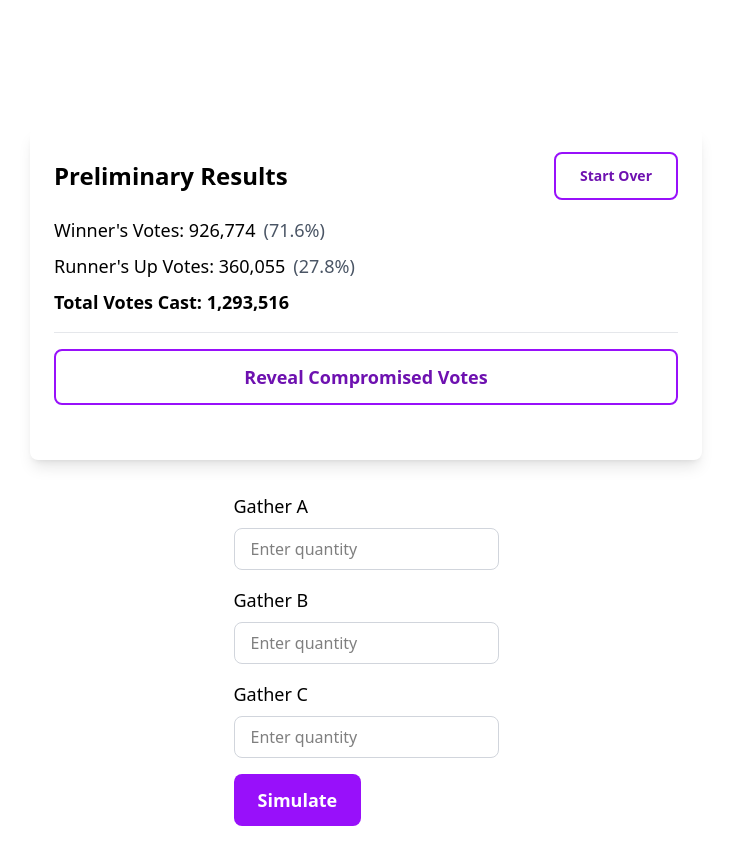
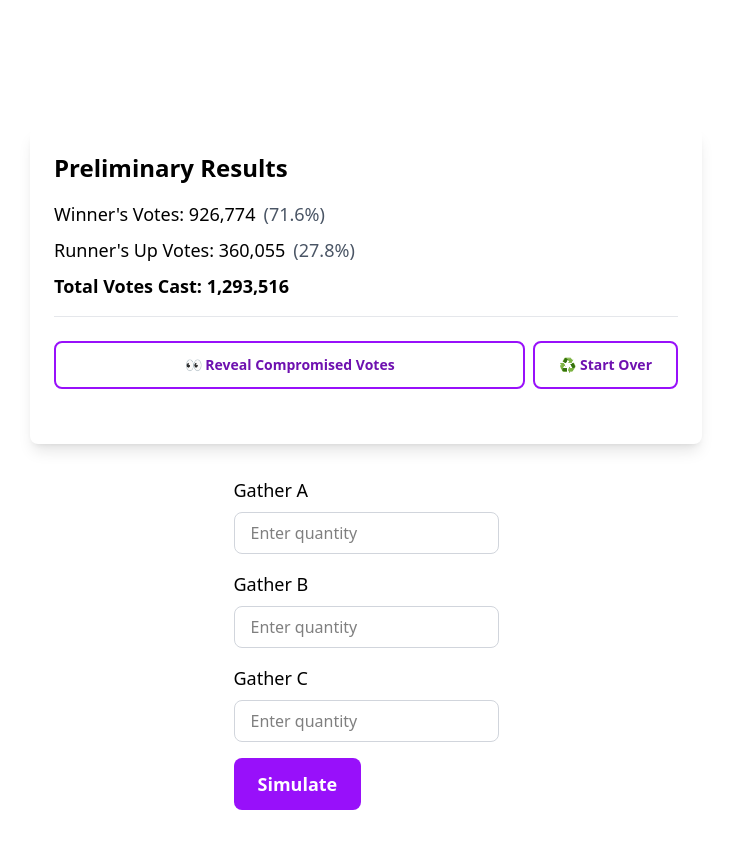
Before and after one commit to dsernst/simulate-corrupted-election, a Next.js app: page / in a window 1280 px wide. Both pictures are taken after a click on the button "Simulate new Election". Shown: the top 864 px of the page, without its empty margins (274-1005 px from the left). Built offline with nearby package versions, Linux system fonts and the light colour scheme.

Commit message:
Move 'Start Over' next to reveal

```diff
--- a/app/components/SimulationResults.tsx
+++ b/app/components/SimulationResults.tsx
@@ -16,16 +16,7 @@ export function SimulationResultsDisplay({
 }: SimulationResultsProps) {
   return (
     <div className="mt-8 p-6 bg-white shadow-lg rounded-lg w-full max-w-2xl">
-      <div className="flex justify-between items-center mb-4">
-        <h2 className="text-2xl font-bold">Preliminary Results</h2>
-        <Button
-          onClick={onStartOver}
-          variant="outline"
-          className="text-sm py-2 px-4"
-        >
-          Start Over
-        </Button>
-      </div>
+      <h2 className="text-2xl font-bold mb-4">Preliminary Results</h2>
       <div className="space-y-2 mb-6">
         <p className="text-lg">
           Winner&apos;s Votes: {results.winnerVotes.toLocaleString()}
@@ -43,17 +34,17 @@ export function SimulationResultsDisplay({
           Total Votes Cast: {results.totalVotes.toLocaleString()}
         </p>
 
-        <div className="mt-4 pt-4 border-t border-gray-200 h-20">
+        <div className="mt-4 pt-4 border-t border-gray-200 h-20 flex justify-between items-center">
           {!showCompromised ? (
             <Button
               onClick={onToggleCompromised}
               variant="outline"
-              className="w-full"
+              className="text-sm flex-1 mr-2"
             >
-              Reveal Compromised Votes
+              👀 Reveal Compromised Votes
             </Button>
           ) : (
-            <div className="p-4 bg-red-50 rounded-lg">
+            <div className="p-4 bg-red-50 rounded-lg flex-1 mr-2">
               <p className="text-lg text-red-700">
                 Compromised Votes: {results.compromisedVotes.toLocaleString()}
                 <span className="text-red-600 ml-2">
@@ -62,6 +53,13 @@ export function SimulationResultsDisplay({
               </p>
             </div>
           )}
+          <Button
+            onClick={onStartOver}
+            variant="outline"
+            className="text-sm py-2 px-4"
+          >
+            ♻️ Start Over
+          </Button>
         </div>
       </div>
     </div>
```
